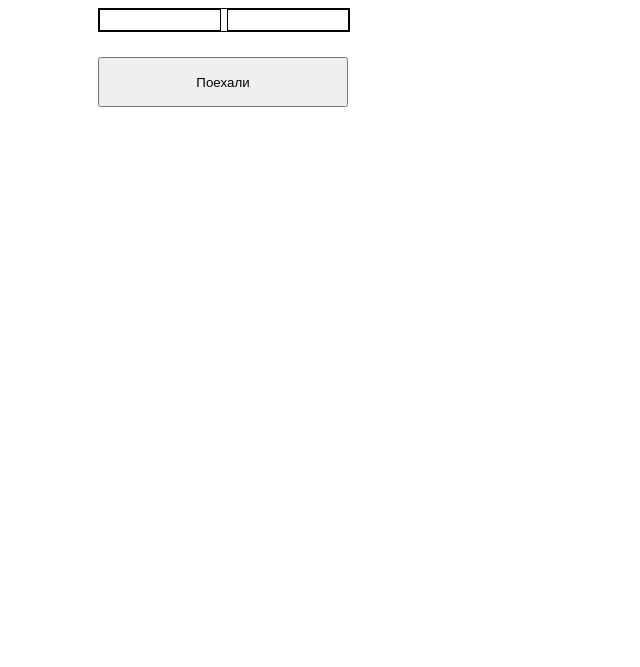
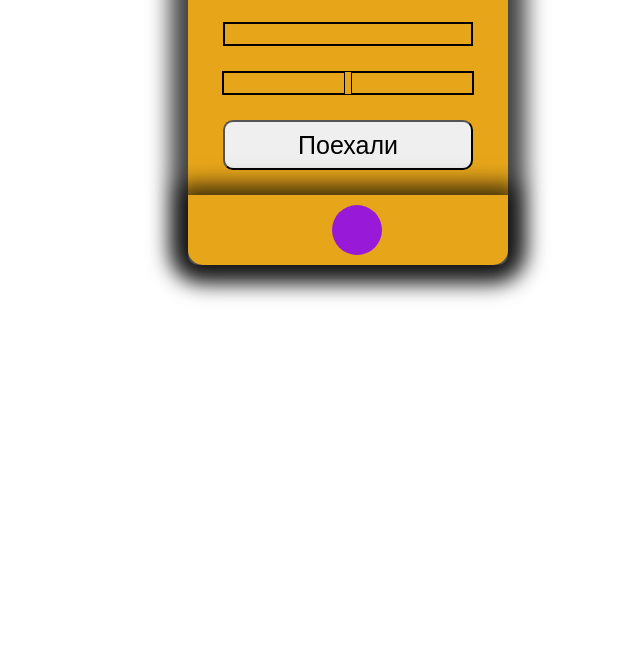
Before and after one commit to Abakar888/SYP, a website built with webpack: page src/index.html in a window 1280 px wide. Shown: the part 133-800 px from the top of the page, without its empty margins (292-932 px from the left). Built offline with nearby package versions, Linux system fonts and the light colour scheme.

Commit message:
made beauty

```diff
--- a/src/index.html
+++ b/src/index.html
@@ -9,8 +9,7 @@
 
 <body>
     <div class="wrapper">
-
-        <h1>Имена</h1>
+        <h1>Рандомизатор</h1>
 
         <div class="out-name">
             <input type="text" value="" placeholder="Введите имя">
@@ -26,6 +25,10 @@
         </div>
         <button id="btn">Поехали</button>
 
+        <div class="b1">
+            <div class="b2"></div>
+        </div>
+
     </div>
 
 </body>
--- a/src/index.js
+++ b/src/index.js
@@ -9,6 +9,8 @@ let input = document.querySelector('input');
 let outName = document.querySelector('.out-name');
 let btn = document.getElementById('btn');
 const names = [];
+
+
 
 button.addEventListener("click", () => {
     block.innerHTML += input.value + '<br>';
--- a/src/style.css
+++ b/src/style.css
@@ -3,29 +3,101 @@ h1{
     padding: 0;
 }
 .wrapper{
-    margin: 0 auto;
+    margin: 50px auto 0;
     display: flex;
     flex-flow: column;
-    width: 500px;
+    align-items: center;
+    width: 300px;
+    padding: 10px;
+    padding-bottom: 0;
+
+    -webkit-box-shadow: 0px 0px 22px 18px rgba(0,0,0,0.75);
+    -moz-box-shadow: 0px 0px 22px 18px rgba(0,0,0,0.75);
+    box-shadow: 0px 0px 22px 18px rgba(0,0,0,0.75);
+
+    background-color: #e7a61a;
+
+    font-size: 21px;
+    border-radius: 15px;
+}
+
+.b1{
+    width: 320px;
+    height: 60px;
+
+    -webkit-box-shadow: 0px 0px 22px 18px rgba(0,0,0,0.75);
+    -moz-box-shadow: 0px 0px 22px 18px rgba(0,0,0,0.75);
+    box-shadow: 0px 0px 22px 10px rgba(0,0,0,0.75);
+
+    margin-top: 25px;
+    padding-top: 10px;
+    border-radius: 0px 0px 10px 10px;
+    position: relative;
+}
+.b2{
+    width: 50px;
+    height: 50px;
+    border-radius: 50%;
+    background-color: rgb(152, 25, 216);
+    position: relative;
+    animation-name: circle;
+    animation-duration: 3s;
+    animation-timing-function: linear;
+    animation-iteration-count: infinite;
+    animation-direction: alternate-reverse;
+}
+@keyframes circle{
+
+0%{
+    left: 10%;
+}
+
+100%{
+    left: 80%;
+    }
+}
+
+
+.img{
+    z-index: -1;
+    position: absolute;
 }
 .block{
     width: 226px;
     border: 2px solid black;
     padding: 10px;
     margin-top: 25px;
-    font-size: 24px;
+}
+
+.out-name{
+    display: flex;
 }
 .button{
     width: 70px;
     height: 22px;
+    font-size: 15px;
 }
-.out-name{
-    display: flex;
+.button:active{
+    width: 80px;
+    height: 22px;
+    font-size: 15px;
+    border: blue;
 }
 #btn{
     width: 250px;
     height: 50px;
     margin-top: 25px;
+    font-size: 25px;
+    border-radius: 10px;
+
+
+}
+#btn:active{
+    background-color: lightblue;
+    border: blue;
+    width: 270px;
+
+
 }
 .block2{
     width: 250px;
@@ -41,9 +113,11 @@ h1{
     width: 100px;
     border: 1px solid black;
     padding: 10px;
+
 }
 .block4{
     width: 100px;
     border: 1px solid black;
     padding: 10px;
+
 }
```
Also changed, not shown: dist/index.html, src/images/img-noise-361x370.png (added), 6 other files.
